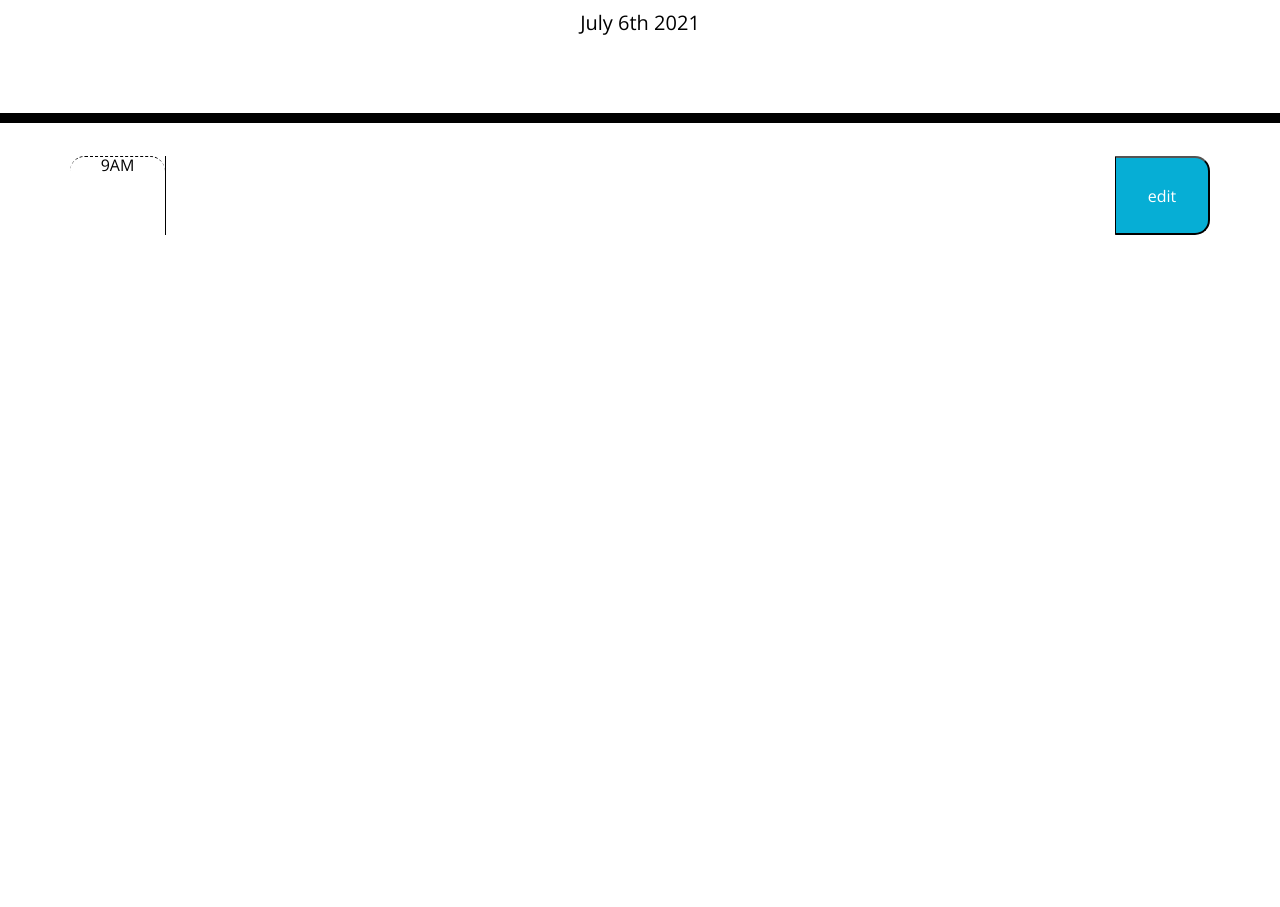
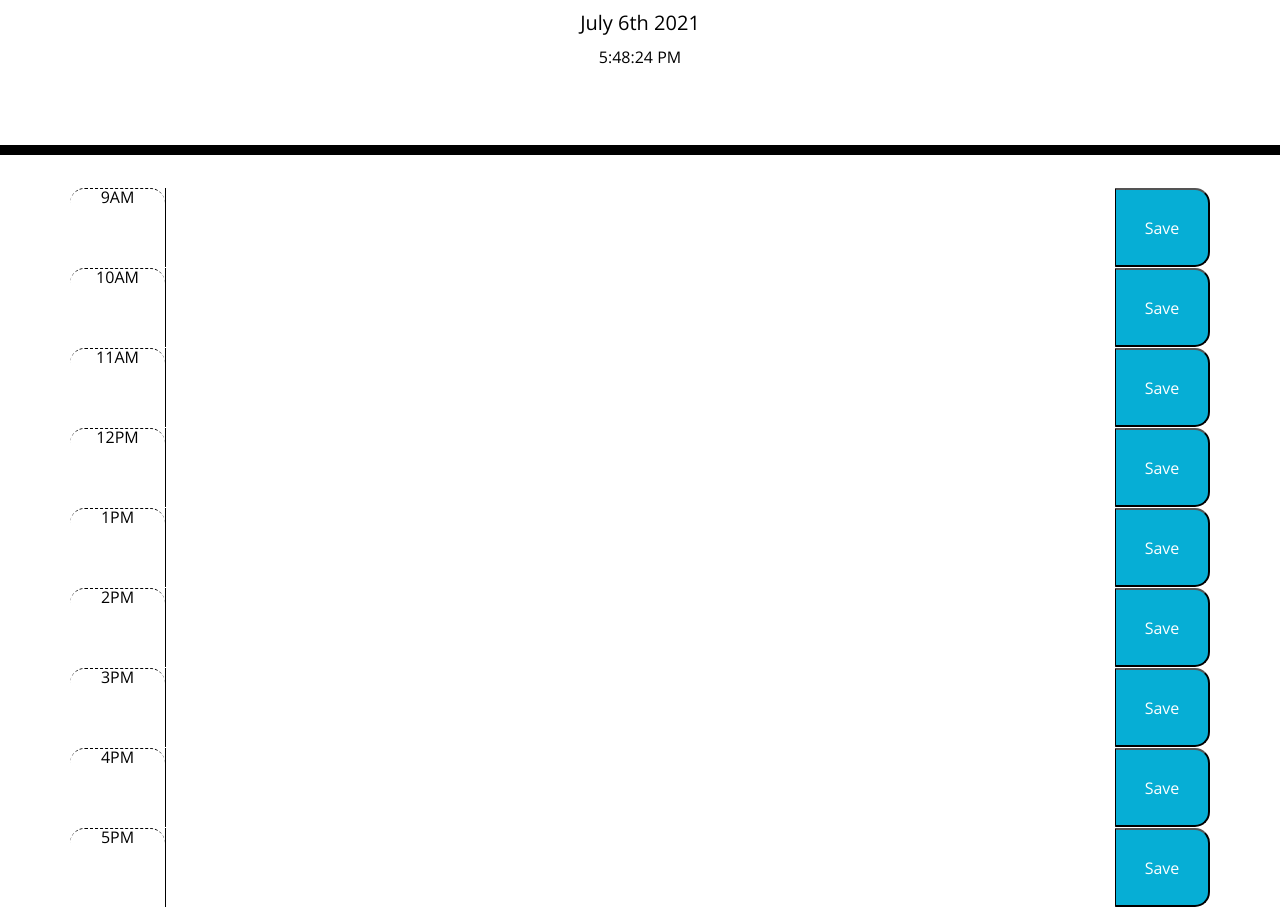
Before and after one commit to janetiqal/Homework-05, a plain HTML site: page index.html in a window 1280 px wide. Shown: the part 181-1088 px from the top of the page. Before the commit the page ends 800 px from the top, so only its background shows below. Drawn offline with nearby package versions, Linux system fonts and the light colour scheme.

Commit message:
added the rest of the time windows, on click event created w jquery

```diff
--- a/assets/script.js
+++ b/assets/script.js
@@ -1,6 +1,13 @@
 
-var currentDay = document.getElementById("currentDay")
-currentTime= moment().format('MMMM Do YYYY')
-currentDay.innerHTML =currentTime;
+var currentDay = document.getElementById("currentDay");
+todaysDate= moment().format('MMMM Do YYYY');
+currentDay.innerHTML =todaysDate;
+var currentTime = document.getElementById("currentTime");
+time = moment().format('LTS');
+currentTime.innerHTML =time;
 
 var timeRightNow=moment().subtract
+//click event for save button
+$("button").click(function(){
+    console.log("button clicked")
+});
--- a/index.html
+++ b/index.html
@@ -27,13 +27,55 @@
       <h1 class="display-3">Work Day Scheduler</h1>
       <p class="lead">A simple calendar app for scheduling your work day</p>
       <p id="currentDay" class="lead"></p>
+      <p id="currentTime"></p>
     </header>
     <div class="container">
       <div class="row">
         <div class="col-1 hour time-block">9AM</div>
         <textarea class= "col-10 description"></textarea>
-        <button class= "col-1 saveBtn">edit</button>
+        <button class= "col-1 saveBtn">Save</button>
       </div>
+      <div class="row">
+        <div class="col-1 hour time-block">10AM</div>
+        <textarea class= "col-10 description"></textarea>
+        <button class= "col-1 saveBtn">Save</button>
+      </div>
+      <div class="row">
+        <div class="col-1 hour time-block">11AM</div>
+        <textarea class= "col-10 description"></textarea>
+        <button class= "col-1 saveBtn">Save</button>
+      </div>
+      <div class="row">
+        <div class="col-1 hour time-block">12PM</div>
+        <textarea class= "col-10 description"></textarea>
+        <button class= "col-1 saveBtn">Save</button>
+      </div>
+      <div class="row">
+        <div class="col-1 hour time-block">1PM</div>
+        <textarea class= "col-10 description"></textarea>
+        <button class= "col-1 saveBtn">Save</button>
+      </div>
+      <div class="row">
+        <div class="col-1 hour time-block">2PM</div>
+        <textarea class= "col-10 description"></textarea>
+        <button class= "col-1 saveBtn">Save</button>
+      </div>
+      <div class="row">
+        <div class="col-1 hour time-block">3PM</div>
+        <textarea class= "col-10 description"></textarea>
+        <button class= "col-1 saveBtn">Save</button>
+      </div>
+      <div class="row">
+        <div class="col-1 hour time-block">4PM</div>
+        <textarea class= "col-10 description"></textarea>
+        <button class= "col-1 saveBtn">Save</button>
+      </div>
+      <div class="row">
+        <div class="col-1 hour time-block">5PM</div>
+        <textarea class= "col-10 description"></textarea>
+        <button class= "col-1 saveBtn">Save</button>
+      </div>
+
     </div>
 
     <script src="https://cdnjs.cloudflare.com/ajax/libs/jquery/3.2.1/jquery.min.js"></script>
```
